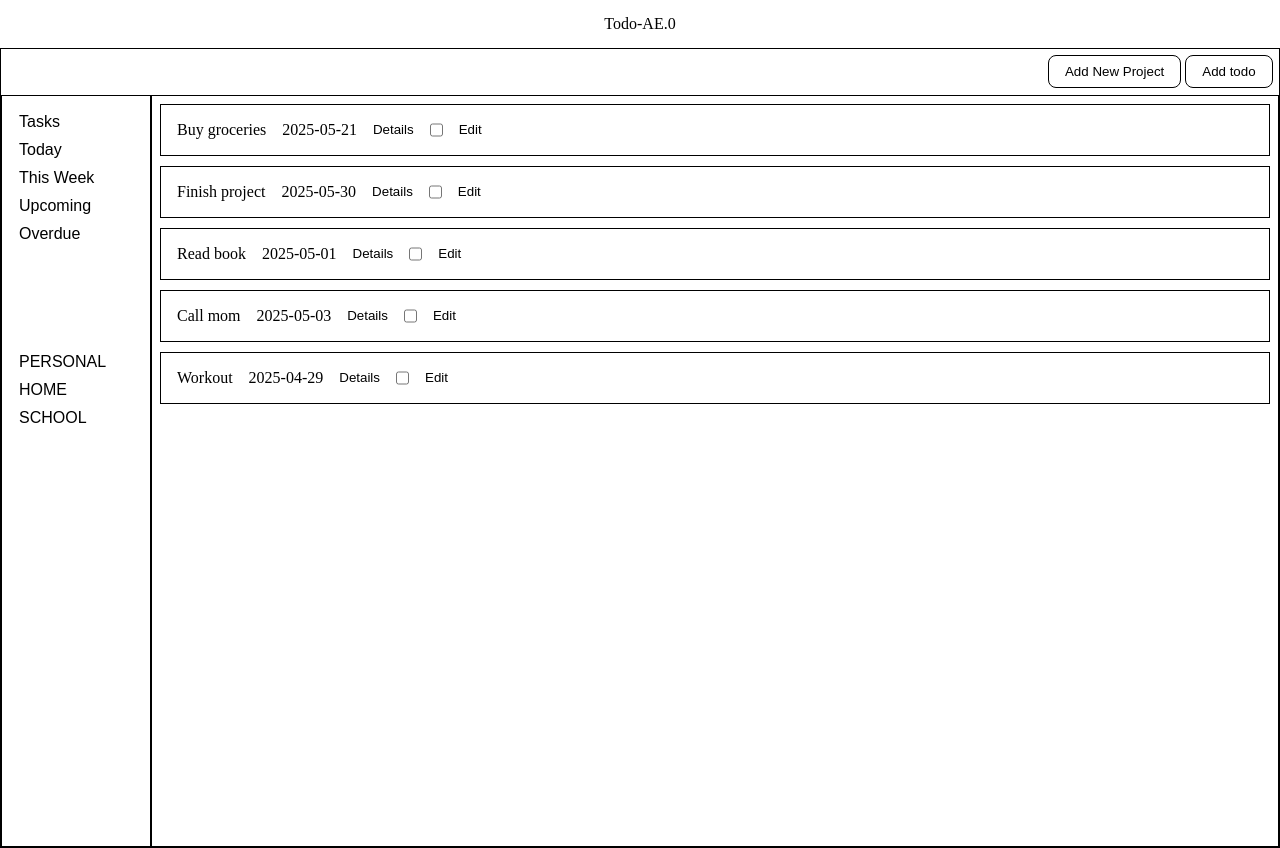
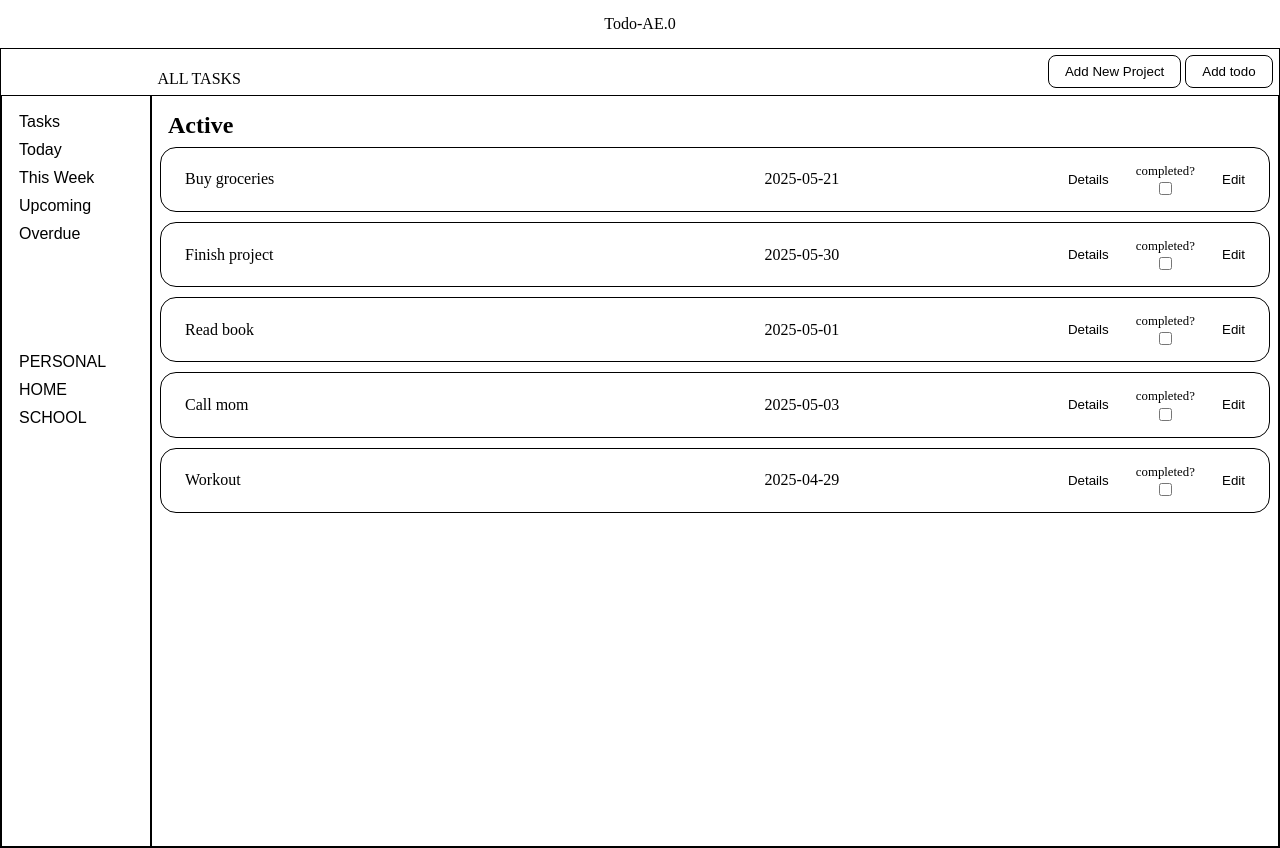
Before and after one commit to Jayfx24/Todo, a website built with webpack: page src/template.html in a window 1280 px wide. Built offline with nearby package versions, Linux system fonts and the light colour scheme.

Commit message:
Updating UI

```diff
--- a/src/contentFilter.js
+++ b/src/contentFilter.js
@@ -76,14 +76,16 @@ export function overdueTasks(items){
 }
 
 export function allTodoTasks(items){
-
+  //  filterByView('tasks',items)
     return items;
 }
 
 
 export function projectFilter(items,name){
     const projectTodos = items.filter(item => item['project'] === name);
-    setCurrTaskView(name)
+    setCurrTaskView(name);
+    const message = getRandomMessage(name)
+    setViewText(message);
     return projectTodos;
 
 }
@@ -128,7 +130,9 @@ export function filterByView(targetId, todos){
             return allTodoTasks(todos);
 
         default:
-            setViewText(overdueT);
+
+
+
             return projectFilter(todos,targetId);
 
 
--- a/src/contentManagers/todoManager.js
+++ b/src/contentManagers/todoManager.js
@@ -8,6 +8,8 @@ import {
   getProjectCurrentView,
   getCurrentViewMsg
 } from "../statusChecker";
+import { getToday, dueDays, formattedDate } from "../dateUtility";
+
 
 const todoDialog = document.getElementById("todoDialog");
 const todoContainer = document.querySelector(".todo-container");
@@ -15,16 +17,21 @@ const aside = document.querySelector("#sidebar");
 const sidebarNav = document.createElement("ul");
 const todoDiv = document.createElement("div");
 const completedDiv = document.createElement("div");
+const todoDivText = document.createElement("h2");
+const completedDivText = document.createElement("h2");
 const todoNav = document.createElement("div");
-
-
 const showCurr = document.querySelector('.show-view')
 const showCurrText = document.createElement('p')
 
 todoDiv.className = "todo-div"
 completedDiv.className = "completed-div";
+completedDivText.className = "completed-text";
+todoDivText.className = "todo-text";
 sidebarNav.classList.add("sidebar-nav");
 todoNav.classList.add("todo-nav");
+
+todoDivText.textContent = "Active";
+completedDivText.textContent = 'Completed'
 
 allTask.push(...testTodos);
 
@@ -37,16 +44,25 @@ export function displayTodo(items) {
   todoDiv.innerHTML = '';
   completedDiv.innerHTML = '';
 
-  if (uncompleted.length > 0) {
+
+  if (uncompleted.length === 0) {
+    const noTaskContainer = showNoTask();
+    console.log(noTaskContainer)
+    todoDiv.appendChild(noTaskContainer);
+    // showNoTask();
+  }
+  else{
+    todoDiv.appendChild(todoDivText);
     createTodoDOM(uncompleted, todoDiv);
   }
+
 
   if (completed.length > 0) {
     completedDiv.classList.add('show')
     completedDiv.classList.add('scroll')
     todoDiv.classList.add('scroll')
     completedDiv.classList.remove('hide')
-
+    completedDiv.appendChild(completedDivText)
     createTodoDOM(completed, completedDiv);
   }
   else{
@@ -56,26 +72,43 @@ export function displayTodo(items) {
   }
 
 
-  if (uncompleted.length === 0   ) {
-    showNoTask();
-  }
+  todoContainer.appendChild(todoDiv);
+  todoContainer.appendChild(completedDiv);
 
-  todoContainer.appendChild(todoDiv);
   if (currView !== 'overdue'){
     console.log(currView);
     todoContainer.appendChild(completedDiv);
   }
   else{
-    if (todoContainer.contains(completedDiv)) {
+    if (currView === 'overdue' && todoContainer.contains(completedDiv)) {
       todoContainer.removeChild(completedDiv);
     }
 
   }
 
   handleStatusChange(items);
-  showCurrTask();
+  displayCurrentView();
 }
 
+function showNoTask() {
+  // todoDiv.innerHTML = "";
+  const div = document.querySelector('.todo-div'); // Or use #your-div-id for an ID
+if (div) {
+  console.log("The div exists!");
+} else {
+  console.log("The div does not exist.");
+}
+
+  const container = document.createElement("div");
+  const p = document.createElement("p");
+  console.log('clearing')
+
+  const view = getCurrentPeriod();
+
+  p.textContent = view || 'default';
+  container.appendChild(p);
+  return container;
+}
 function createTodoDOM(items, parent) {
   // parent.innerHTML = "";
 
@@ -84,18 +117,34 @@ function createTodoDOM(items, parent) {
     const todoMainDiv = document.createElement("div");
     const subDiv = document.createElement('div');
     const subContent = document.createElement('div');
-
+    const checkboxDiv = document.createElement('div')
     const title = document.createElement("p");
     const desc = document.createElement("p");
     const dueDate = document.createElement("p");
     const createdAt = document.createElement("p");
     const projectType = document.createElement("p");
-    const checkBox = document.createElement("input");
+    const checkboxLabel = document.createElement("label");
+    const checkboxInput = document.createElement("input");
 
     // classes
     subDiv.className = 'hide';
     subContent.className = 'sub-con';
     // subDiv.className = 'sub-div';
+    checkboxDiv.className = "checkbox-wrapper";
+    checkboxInput.className = "checkbox-input";
+    todoWrapper.className = "todo-wrap";
+    todoMainDiv.className = "todo-main";
+
+    checkboxInput.checked = todo.status === true;
+    title.className = 'title'
+    dueDate.className = 'due-date'
+
+    title.textContent = todo["title"];
+    desc.textContent = todo["desc"];
+    dueDate.textContent = todo["dueDate"];
+    createdAt.textContent = todo["createdAt"];
+    projectType.textContent = todo["projectType"];
+
 
     // summary
     const subTask = document.createElement('button');
@@ -103,11 +152,15 @@ function createTodoDOM(items, parent) {
     subTask.id = 'subDivBtn';
 
     const editBtn = document.createElement("button");
-    checkBox.setAttribute("type", "checkbox");
-    checkBox.setAttribute("data-id", todo.uuid);
+    checkboxLabel.textContent = "completed?"
+    checkboxInput.setAttribute("type", "checkbox");
+    checkboxInput.setAttribute("data-id", todo.uuid);
+    checkboxInput.setAttribute("id", todo.uuid);
+    checkboxLabel.setAttribute('for',todo.uuid);
     editBtn.textContent = "Edit";
     editBtn.className = "edit";
     editBtn.setAttribute("data-id", todo.uuid);
+
 
 
     // CREATE SUB DIV
@@ -126,28 +179,36 @@ function createTodoDOM(items, parent) {
       getAddForm();
     });
 
-    todoWrapper.className = "todo-wrap";
-    todoMainDiv.className = "todo-main";
-    checkBox.className = "checkbox";
-    checkBox.checked = todo.status === true;
 
-    title.textContent = todo["title"];
-    desc.textContent = todo["desc"];
-    dueDate.textContent = todo["dueDate"];
-    createdAt.textContent = todo["createdAt"];
-    projectType.textContent = todo["projectType"];
 
+
+    // overdue
+    const overdue = document.createElement('p');
+
+    if (todo.dueDate < getToday()){
+      overdue.textContent = `Overdue: ${dueDays(todo.dueDate)}`
+      overdue.classList.add('overdueTasks')
+      console.log(dueDate.textContent)
+
+    }
+    else{
+      overdue.classList.add('hide');
+      console.log(dueDate.textContent)
+    }
+
+    checkboxDiv.appendChild(checkboxLabel);
+    checkboxDiv.appendChild(checkboxInput);
     todoMainDiv.appendChild(title);
     // todoMainDiv.appendChild(desc);
     todoMainDiv.appendChild(dueDate);
     todoMainDiv.appendChild(subTask);
-    // renderTodoDetails(todo, todoMainDiv);
-    todoMainDiv.appendChild(checkBox);
+    todoMainDiv.appendChild(checkboxDiv);
     todoMainDiv.appendChild(editBtn);
 
     subContent.appendChild(desc);
     subContent.appendChild(createdAt);
     subContent.appendChild(projectType);
+    subContent.appendChild(overdue);
     subDiv.appendChild(subContent)
     todoWrapper.appendChild(todoMainDiv);
     todoWrapper.appendChild(subDiv);
@@ -156,18 +217,7 @@ function createTodoDOM(items, parent) {
   }
 }
 
-function showNoTask() {
-  todoDiv.innerHTML = "";
 
-  const container = document.createElement("div");
-  const p = document.createElement("p");
-
-  const view = getCurrentPeriod();
-
-  p.textContent = view;
-  container.appendChild(p);
-  todoDiv.appendChild(container);
-}
 
 export function getAddForm() {
   const todoForm = document.getElementById("todoForm");
@@ -220,7 +270,7 @@ export function getAddForm() {
 }
 
 function handleStatusChange(items) {
-  const checkboxes = document.querySelectorAll(".checkbox");
+  const checkboxes = document.querySelectorAll(".checkbox-input");
 
   checkboxes.forEach((checkbox) => {
     checkbox.addEventListener("change", () => {
@@ -238,27 +288,6 @@ function updateStatus(id, status, items) {
     taskToUpdate.status = status;
     displayTodo(items);
   }
-}
-
-function renderTodoDetails(todo, parent) {
-  const subDiv = document.createElement("div");
-  // const summary = document.createElement("button");
-  const contentDiv = document.createElement("div");
-  const desc = document.createElement("p");
-
-  summary.textContent = "Details";
-  desc.textContent = todo["desc"];
-  createdAt.textContent = todo["createdAt"];
-  projectType.textContent = todo["project"];
-
-  // subDiv.open = false;
-
-  contentDiv.appendChild(desc);
-  contentDiv.appendChild(createdAt);
-  contentDiv.appendChild(projectType);
-  subDiv.appendChild(summary);
-  subDiv.appendChild(contentDiv);
-  parent.appendChild(subDiv);
 }
 
 export function populateForm(id) {
@@ -317,7 +346,7 @@ export function displayTodoNav() {
   });
 }
 
-function showCurrTask(){
+function displayCurrentView(){
   // show curr task/project view
 
 
--- a/src/dateUtility.js
+++ b/src/dateUtility.js
@@ -1,4 +1,4 @@
-import { format, endOfWeek, startOfWeek } from 'date-fns';
+import { format, endOfWeek, startOfWeek, formatDistance } from 'date-fns';
 
 export const formatDate = (date) => format(date, 'yyyy-MM-dd');
 
@@ -7,3 +7,8 @@ export const getToday = () => formatDate(new Date());
 export const getEndOfWeek = () => formatDate(endOfWeek(new Date(), { weekStartsOn: 1 }));
 
 export const getStartOfWeek = () => formatDate(startOfWeek(new Date(), { weekStartsOn: 1 }));
+
+
+export const dueDays = (date) =>  formatDistance(date,new Date(), { addSuffix: true });
+
+export const formattedDate = (date) =>format(date, 'MMM d');
--- a/src/index.js
+++ b/src/index.js
@@ -4,16 +4,23 @@ import { displayTodo } from "./contentManagers/todoManager";
 import {  initSideNav } from "./nav/sideNavs";
 import { initBtns } from "./contentManagers/dialogManager";
 import { allTask } from "./todos";
+import { filterByView } from "./contentFilter";
+import { allTodoTasks } from "./contentFilter";
 
 function app() {
 
-  displayTodo(allTask)
   initSideNav();
   // displayProjects();
   initBtns();
+  initTodo(allTask)
+
 
 }
 
+function initTodo(items){
+  displayTodo(items)
+  filterByView('tasks',items)
+}
 app();
 
 // work on overdue,update project in form to match current project - DONE
--- a/src/statusChecker.js
+++ b/src/statusChecker.js
@@ -1,5 +1,5 @@
 export let currentView = null;
-let currTaskMsg = null;
+let currTaskMsg = "All Tasks";
 
 export function setView(view){
     currentView = view;
@@ -40,9 +40,9 @@ export function getCurrentPeriod(){
 
 
 export function setCurrTaskView(text){
-    currTaskMsg = text.toUpperCase();
+    currTaskMsg = text;
 }
 
 export function getCurrentViewMsg(){
-    return currTaskMsg;
+    return currTaskMsg.toUpperCase();
 }
--- a/src/style.css
+++ b/src/style.css
@@ -160,13 +160,15 @@ li button{
   height: 100%;
 
 }
+
+.todo-div, .completed-div{
+  padding: var(--padding-sm) ;
+
+}
 .todo-div{
   border: 1px solid;
   height: 100%;
   flex: 1;
-  padding: var(--padding-sm) ;
-
-
 }
 .todo-wrap{
   display: flex;
@@ -174,15 +176,50 @@ li button{
   margin-bottom: 10px;
 }
 
+.completed-text,.todo-text{
+  padding: var(--padding-sm);
+}
 .todo-main{
   display: flex;
-  gap: 1rem;
+  /* justify-content: space-between; */
+  align-items: center;
+  gap: 1.7rem;
   height: 100%;
   border: var(--border);
-  padding: var(--padding);
+  border-radius: var(--border-radius-lg);
+  padding: var(--padding) var(--padding-lg);
+}
+.completed-div{
+  flex: 1;
+  width: 100%;
+  height: 200px;
+  border: var(--border);
+}
+
+.title{
+  flex: 2;
+}
+.due-date{
+  flex: 1;
+}
+
+.checkbox-wrapper{
+  display: flex;
+  gap: .2rem;
+  flex-direction: column;
+  justify-content: center;
+  /* border: 1px solid; */
+  /* width: fit-content; */
+  /* height: 2rem; */
+}
+.checkbox-wrapper label {
+  font-size: .8rem;
+  /* margin-top: -.1rem; */
 
 }
+.checkbox-wrapper input{
 
+}
 .sub-div{
   display: block;
   border: var(--border);
@@ -233,12 +270,6 @@ li button{
 
 }
 
-.completed-div{
-  flex: 1;
-  width: 100%;
-  height: 200px;
-  border: var(--border);
-}
 
 .scroll{
   overflow: auto;
```
